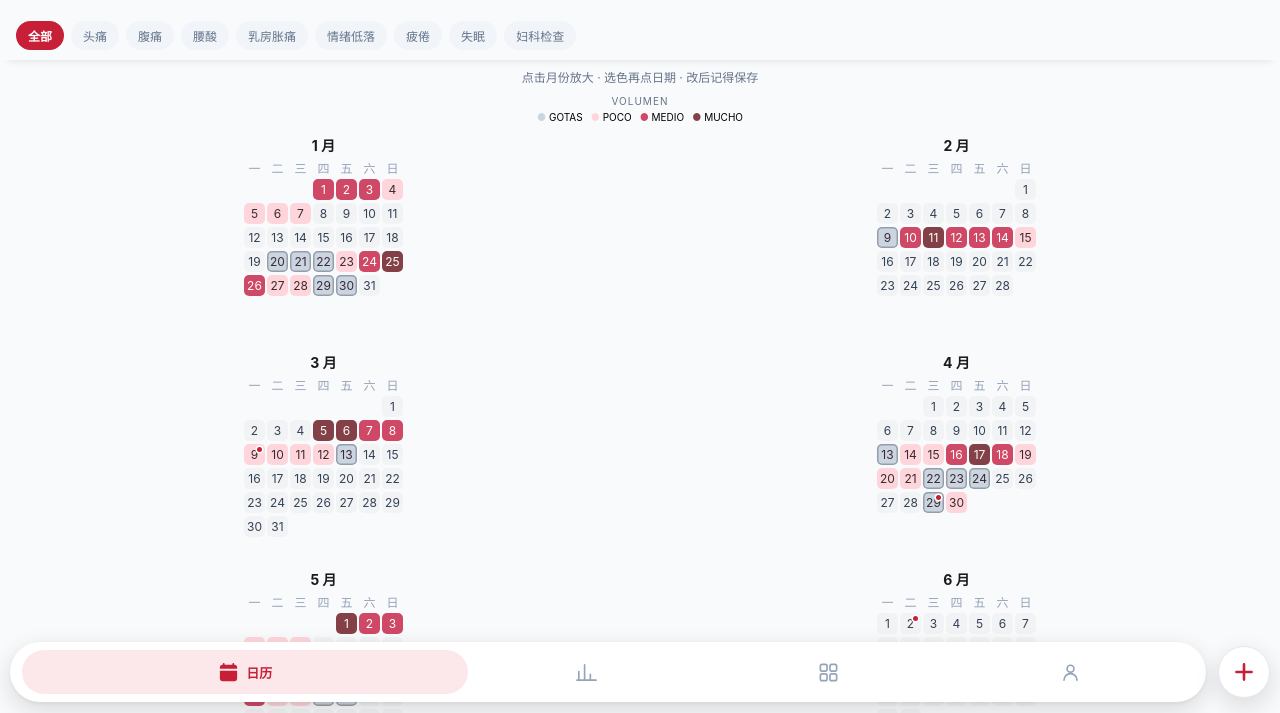
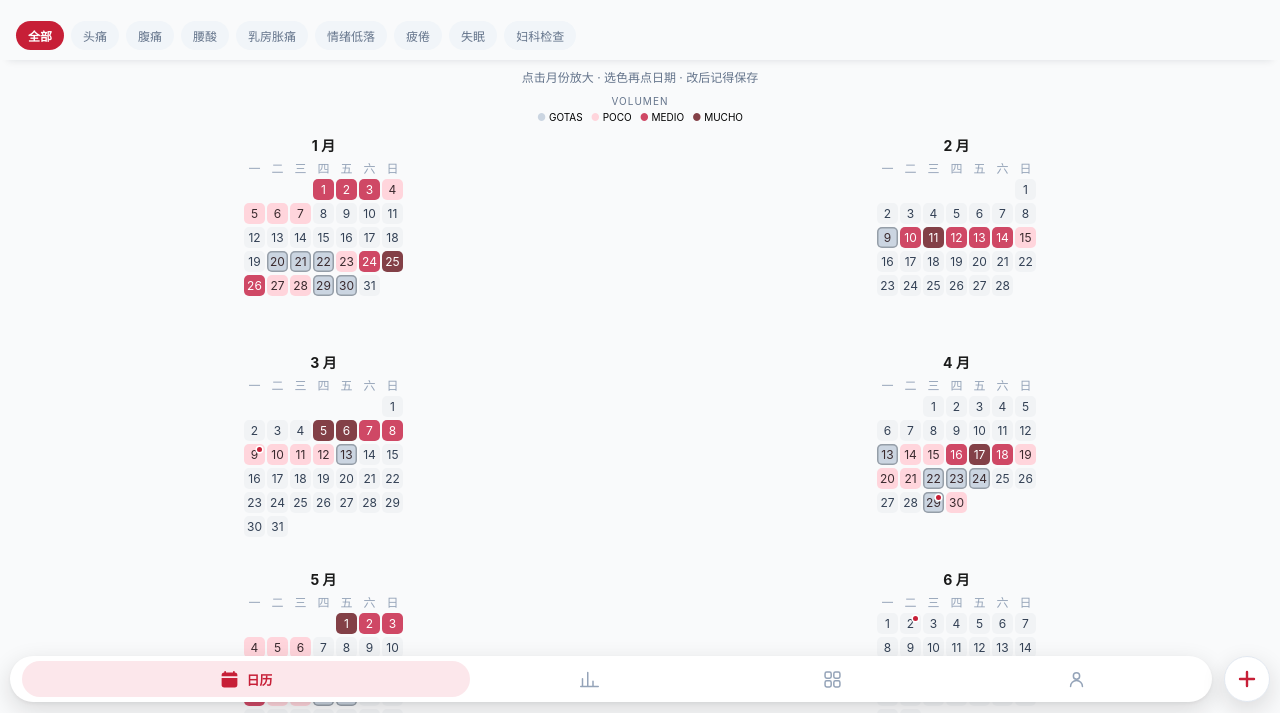
Before and after one commit to shishis1998-sketch/menstrual, a plain HTML site: page index.html in a window 1280 px wide. Shown: the part 86-799 px from the top of the page. Drawn offline with Linux system fonts and the light colour scheme.

Commit message:
降低底部悬浮导航条高度（方案 B · 适中 -23%） (#44)
胶囊内边距 8→5px、标签高 44→36px、图标 23→21px、
记录键 52→46px（图标 26→24px），body 底部留白 92→78px 同步收窄。


Claude-Session: https://claude.ai/code/session_01HiPEsTTZfVhcV5RgFsAUAV

Co-authored-by: Claude <noreply@anthropic.com>

```diff
--- a/index.html
+++ b/index.html
@@ -680,7 +680,7 @@
     /* ── 底部导航栏（悬浮胶囊 · 独立记录键） ──
        四个入口收进悬浮胶囊，选中项用 --brand-soft 高亮并展开中文标签；
        「记录」抽成右侧独立圆键（白底描边 + 品牌红）。仅沿用现有令牌。 */
-    body { padding-bottom: 92px; }          /* 给悬浮导航让出空间，避免遮住同步栏 */
+    body { padding-bottom: 78px; }          /* 给悬浮导航让出空间，避免遮住同步栏 */
     .bottom-nav {
       position: fixed; left: 0; right: 0; z-index: 80;
       bottom: calc(12px + env(safe-area-inset-bottom));   /* 胶囊贴边（少留白） */
@@ -700,11 +700,11 @@
     .bnav-pill {
       flex: 1; display: flex; align-items: center; justify-content: space-between;
       background: var(--surface); border-radius: var(--r-full);
-      padding: 8px 12px; gap: 2px;
+      padding: 5px 12px; gap: 2px;
       box-shadow: 0 8px 24px rgba(28,20,24,.14), 0 1.5px 4px rgba(28,20,24,.06);
     }
     .bnav-tab {
-      position: relative; flex: 1; height: 44px;
+      position: relative; flex: 1; height: 36px;
       display: flex; align-items: center; justify-content: center; gap: 6px;
       color: var(--faint); border-radius: var(--r-full);
       background: none; border: none; cursor: pointer; font-family: inherit;
@@ -721,14 +721,14 @@
     }
     .bnav-tab.on .bnav-lbl { max-width: 64px; opacity: 1; }
     /* 图标跟随文字色(currentColor)；未选=描边线性,选中=填充实心 */
-    .bnav-tab svg { width: 23px; height: 23px; flex: none; }
+    .bnav-tab svg { width: 21px; height: 21px; flex: none; }
     .bnav-tab svg.ic-line { stroke: currentColor; fill: none; }
     .bnav-tab svg.ic-fill { fill: currentColor; stroke: none; display: none; }
     .bnav-tab.on svg.ic-line { display: none; }
     .bnav-tab.on svg.ic-fill { display: block; }
     /* 记录键：白底描边圆键 */
     .bnav-fab {
-      flex: none; width: 52px; height: 52px; border-radius: 50%;
+      flex: none; width: 46px; height: 46px; border-radius: 50%;
       background: var(--surface); color: var(--brand); border: 1px solid var(--line);
       box-shadow: 0 8px 24px rgba(28,20,24,.14);
       display: flex; align-items: center; justify-content: center; cursor: pointer;
@@ -736,7 +736,7 @@
       transition: transform 0.15s ease;
     }
     .bnav-fab:active { transform: scale(0.9); }
-    .bnav-fab svg { width: 26px; height: 26px; }
+    .bnav-fab svg { width: 24px; height: 24px; }
     /* “我的”标签上的未保存小红点 */
     .bnav-dot {
       position: absolute; top: 6px; right: calc(50% - 14px);
```
